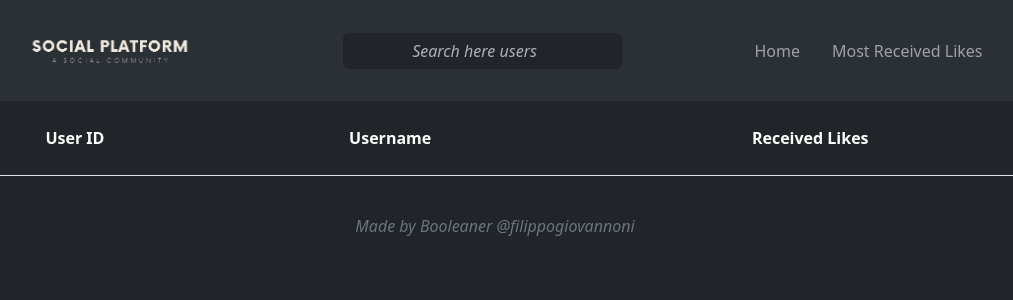
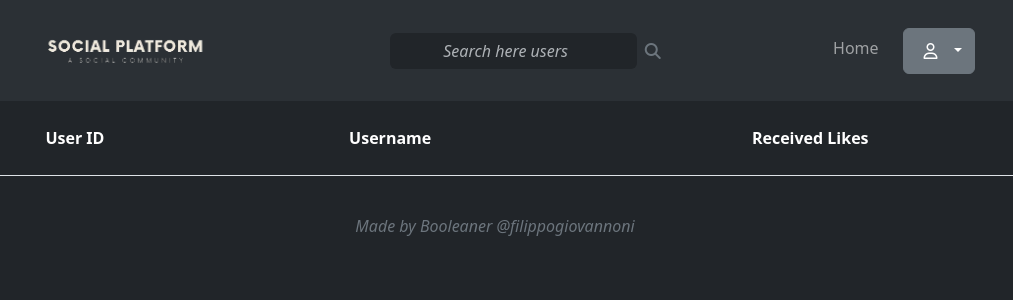
Before and after one commit to filippogiovannoni/social-platform, a PHP site: page /most_likes.php in a window 1280 px wide. Shown: the top 300 px of the page, without its empty margins (145-1158 px from the left). Run offline with PHP 8.4, Linux system fonts and the light colour scheme; data that the repository does not hold is empty.

Commit message:
add posts from db and dropdown menu with modal

```diff
--- a/app/Models/DB.php
+++ b/app/Models/DB.php
@@ -34,4 +34,23 @@ class DB
 
         return $results;
     }
+    public function getPosts()
+    {
+        $sql =  "SELECT `users`.`username` AS `username`, `posts`.`title`, `posts`.`tags`, `posts`.`date`, COUNT(`likes`.`post_id`) AS likes
+        FROM `posts`
+        JOIN `users` ON `posts`.`user_id` = `users`.`id`
+        LEFT JOIN `likes` ON `posts`.`id` = `likes`.`post_id`
+        GROUP BY `posts`.`id`";
+
+
+        $result = $this->connection->query($sql);
+
+        // Create an array for query results
+        $posts = [];
+        while ($row = $result->fetch_assoc()) {
+            $posts[] = $row;
+        }
+
+        return $posts;
+    }
 }
--- a/app/layouts/head.php
+++ b/app/layouts/head.php
@@ -8,4 +8,10 @@
     <link rel="stylesheet" href="https://cdnjs.cloudflare.com/ajax/libs/font-awesome/6.5.2/css/all.min.css" integrity="sha512-SnH5WK+bZxgPHs44uWIX+LLJAJ9/2PkPKZ5QiAj6Ta86w+fsb2TkcmfRyVX3pBnMFcV7oQPJkl9QevSCWr3W6A==" crossorigin="anonymous" referrerpolicy="no-referrer" />
     <link href="https://cdn.jsdelivr.net/npm/bootstrap@5.3.2/dist/css/bootstrap.min.css" rel="stylesheet" integrity="sha384-T3c6CoIi6uLrA9TneNEoa7RxnatzjcDSCmG1MXxSR1GAsXEV/Dwwykc2MPK8M2HN" crossorigin="anonymous" />
     <link rel="stylesheet" href="https://cdnjs.cloudflare.com/ajax/libs/font-awesome/6.5.2/css/all.min.css" integrity="sha512-SnH5WK+bZxgPHs44uWIX+LLJAJ9/2PkPKZ5QiAj6Ta86w+fsb2TkcmfRyVX3pBnMFcV7oQPJkl9QevSCWr3W6A==" crossorigin="anonymous" referrerpolicy="no-referrer" />
+    <link rel="stylesheet" href="./app/assets/css/style.css">
 </head>
+
+<!-- Bootstrap JavaScript Libraries -->
+<script src="https://cdn.jsdelivr.net/npm/@popperjs/core@2.11.8/dist/umd/popper.min.js" integrity="sha384-I7E8VVD/ismYTF4hNIPjVp/Zjvgyol6VFvRkX/vR+Vc4jQkC+hVqc2pM8ODewa9r" crossorigin="anonymous"></script>
+
+<script src="https://cdn.jsdelivr.net/npm/bootstrap@5.3.2/dist/js/bootstrap.min.js" integrity="sha384-BBtl+eGJRgqQAUMxJ7pMwbEyER4l1g+O15P+16Ep7Q9Q+zqX6gSbd85u4mG4QzX+" crossorigin="anonymous"></script>
--- a/app/layouts/header.php
+++ b/app/layouts/header.php
@@ -5,17 +5,56 @@
                 <span class="navbar-toggler-icon"></span>
             </button>
             <div class="collapse navbar-collapse justify-content-around" id="navbarTogglerDemo01">
-                <a href="#">
+                <a class="text-center" href="#">
                     <img height="85px" style="filter: invert(1);" src="./app/assets/img/Community_Logo-removebg-preview.png" alt="logo">
                 </a>
-                <input class="text-center form-control border-0 w-25 fst-italic" type="search" name="searcg" id="search" placeholder="Search here users">
+                <div class="searchbar w-25 d-flex align-items-center">
+                    <input class="text-center form-control border-0 fst-italic" type="search" name="search" id="search" placeholder="Search here users">
+                    <a class="px-2" href="">
+                        <i class="fa fa-search search-icon text-secondary"></i>
+                    </a>
+                </div>
                 <ul class="navbar-nav mb-2 mb-lg-0 gap-3">
                     <li class="nav-item">
                         <a class="nav-link" aria-current="page" href="index.php">Home</a>
                     </li>
-                    <li class="nav-item">
-                        <a class="nav-link" href="./most_likes.php">Most Received Likes</a>
-                    </li>
+                    <div class="dropdown">
+                        <button class="btn btn-secondary dropdown-toggle" type="button" data-bs-toggle="dropdown" aria-expanded="false">
+                            <i class="fa-regular fa-user p-2"></i>
+                        </button>
+                        <ul class="dropdown-menu">
+                            <li>
+                                <a class="dropdown-item" href="./my_posts.php">My Posts</a>
+                            </li>
+                            <li>
+                                <a class="dropdown-item" href="./most_likes.php">Most received likes</a>
+                            </li>
+                            <li>
+                                <a class="dropdown-item" href="#" data-bs-toggle="modal" data-bs-target="#exampleModal">
+                                    <span>
+                                        Logout
+                                    </span>
+                                </a>
+                            </li>
+                        </ul>
+                        <!-- Modal -->
+                        <div class="modal fade" id="exampleModal" tabindex="-1" aria-labelledby="exampleModalLabel" aria-hidden="true">
+                            <div class="modal-dialog">
+                                <div class="modal-content">
+                                    <div class="modal-header">
+                                        <h1 class="modal-title fs-5 text-white" id="exampleModalLabel">Non puoi effettuare il logout.</h1>
+                                        <button type="button" class="btn-close" data-bs-dismiss="modal" aria-label="Close"></button>
+                                    </div>
+                                    <div class="modal-body text-secondary">
+                                        Questa funzione è in corso di sviluppo👨🏻‍💻!
+                                    </div>
+                                    <div class="modal-footer">
+                                        <button type="button" class="btn btn-secondary" data-bs-dismiss="modal">Close</button>
+                                    </div>
+                                </div>
+                            </div>
+                        </div>
+                    </div>
                 </ul>
             </div>
         </div>
```
Also changed, not shown: index.php (+19 -21 lines), my_posts.php (added, +73 -0 lines).
